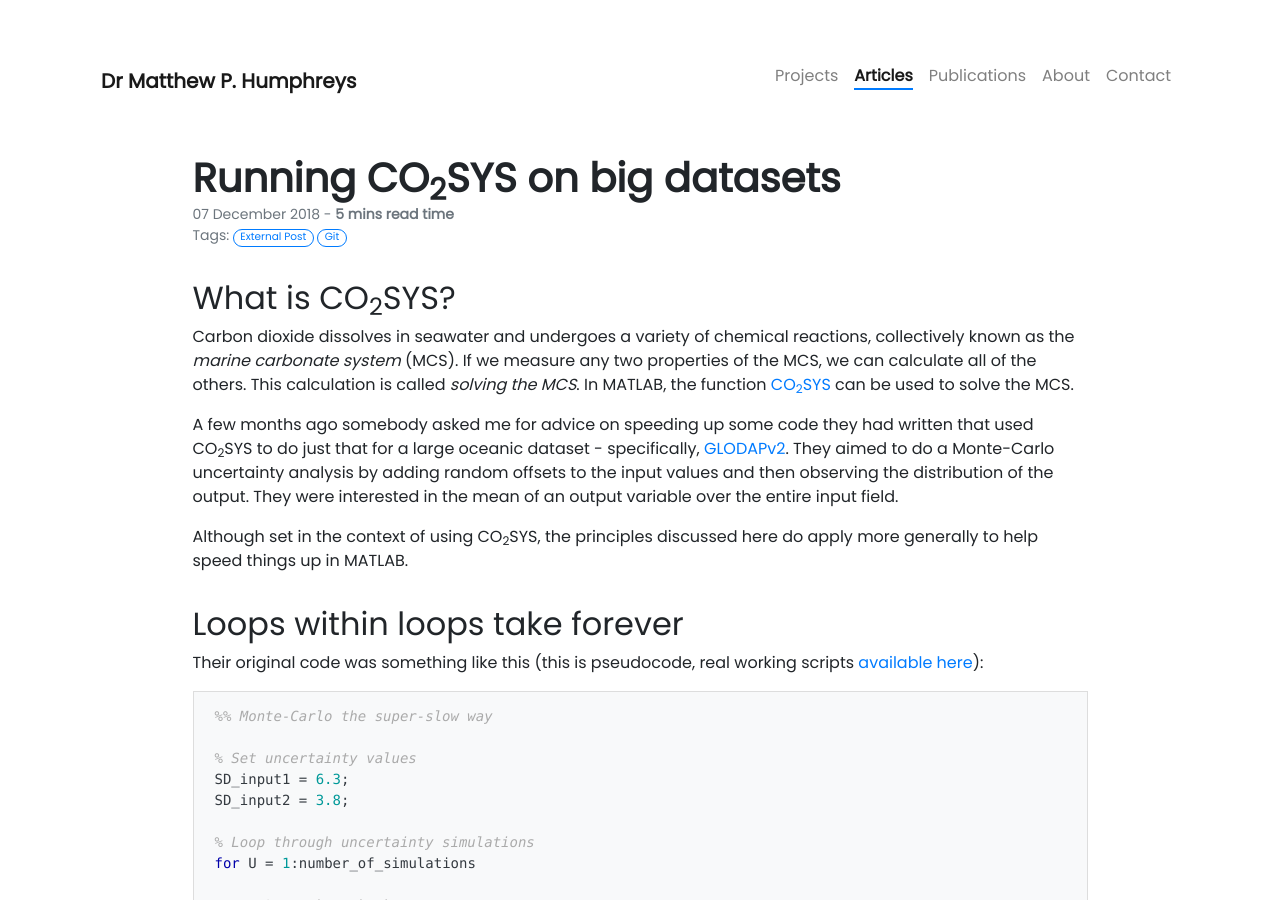
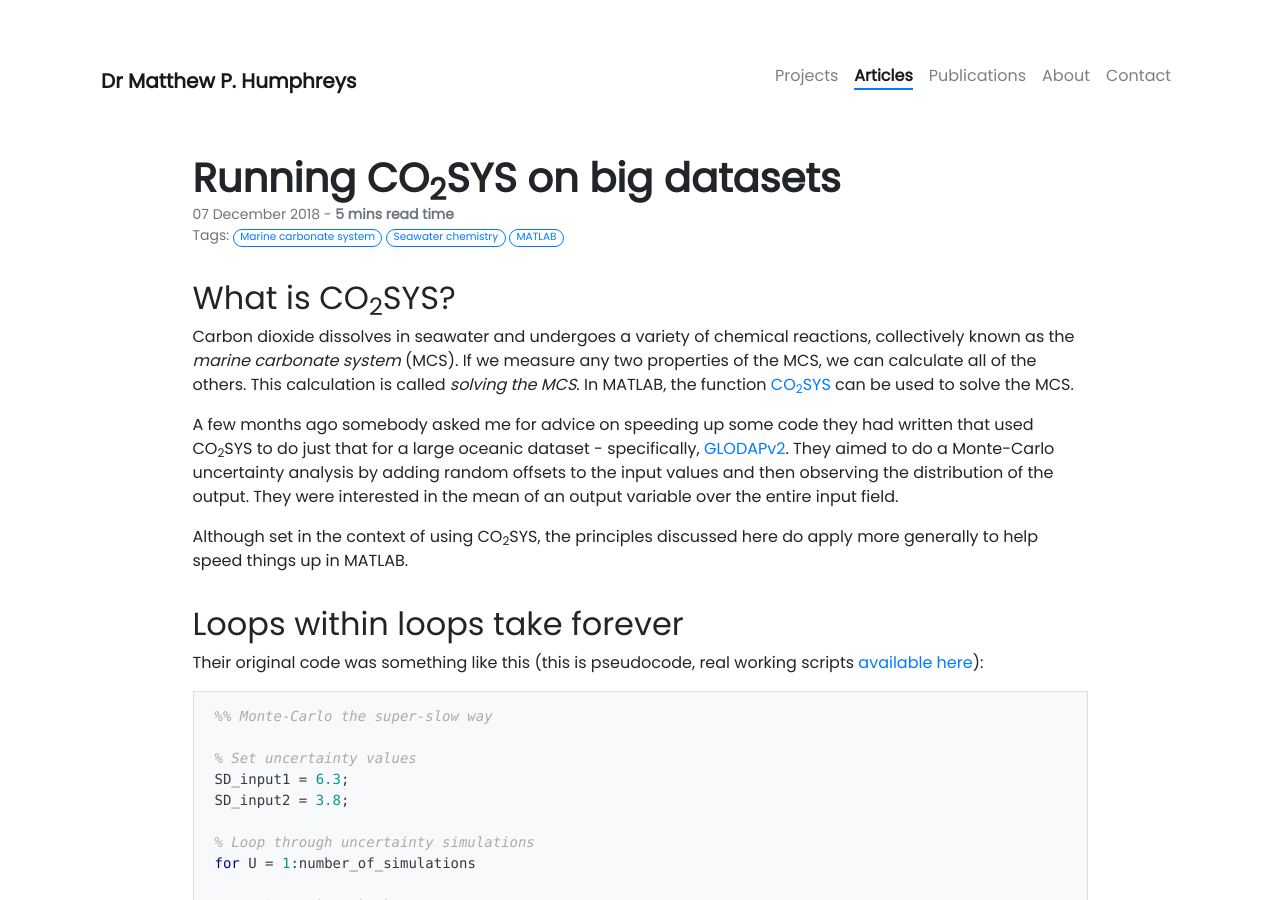
Before and after one commit to mvdh7/mvdh7.github.io, a Jekyll site: the page built from _posts/2018-12-07-running-co2sys-on-big-datasets.md, in a window 1280 px wide and 900 px high. Built offline with Jekyll 4.4.1, drawn with Linux system fonts in a browser that asks for light colours; nearby versions of some CDN libraries; our own code applies the rules of GitHub Pages for plain Markdown files; comment, search, counter and statistics services are not loaded.

Commit message:
Fix tags

```diff
--- a/_posts/2018-12-07-running-co2sys-on-big-datasets.md
+++ b/_posts/2018-12-07-running-co2sys-on-big-datasets.md
@@ -1,6 +1,6 @@
 ---
 title: Running CO<sub>2</sub>SYS on big datasets
-tags: [External Post, Git]
+tags: [Marine carbonate system, Seawater chemistry, MATLAB]
 style: fill
 color: warning
 description: What's the most efficient way to solve a large marine carbonate system dataset using CO<sub>2</sub>SYS in MATLAB?
```
